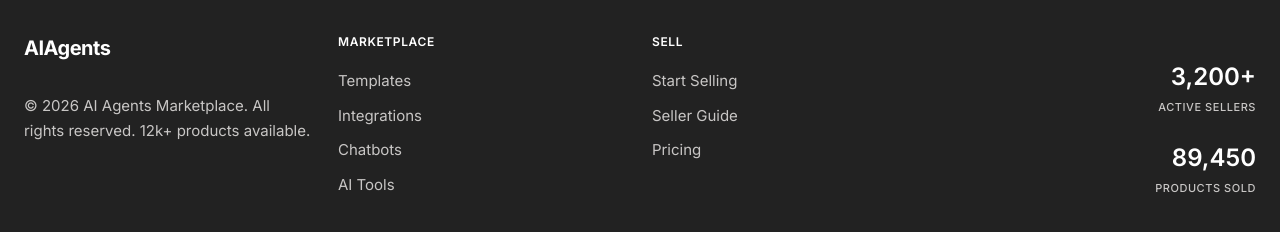
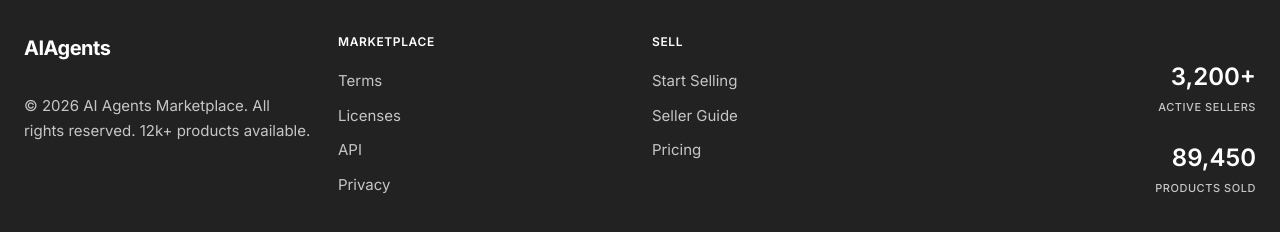
Before and after one commit to Narayudha18/AI_Marketplace, a React (Vite) app: page /start-selling in a window 1280 px wide. Shown: the part 1454-1686 px from the top of the page. Built offline with nearby package versions, Linux system fonts and the light colour scheme.

Commit message:
fix: ganti semua inline footer kolom kategori jadi Marketplace dengan Link ke Terms/Licenses/API/Privacy

```diff
--- a/src/pages/AiTools.jsx
+++ b/src/pages/AiTools.jsx
@@ -292,11 +292,11 @@ export default function AiTools() {
           <p className="text-[15px] text-secondary-fixed-dim mt-4 leading-relaxed">&copy; 2026 AI Agents Marketplace. 1,000+ tools & APIs.</p>
         </div>
         <div className="flex flex-col gap-3">
-          <h4 className="text-xs font-semibold text-surface font-bold uppercase tracking-wider mb-2">Tools</h4>
-          <a className="text-[15px] text-secondary-fixed-dim hover:text-surface hover:underline decoration-primary transition-colors" href="#">LLM APIs</a>
-          <a className="text-[15px] text-secondary-fixed-dim hover:text-surface hover:underline decoration-primary transition-colors" href="#">Image Gen</a>
-          <a className="text-[15px] text-secondary-fixed-dim hover:text-surface hover:underline decoration-primary transition-colors" href="#">Audio APIs</a>
-          <a className="text-[15px] text-secondary-fixed-dim hover:text-surface hover:underline decoration-primary transition-colors" href="#">Vector DBs</a>
+          <h4 className="text-xs font-semibold text-surface font-bold uppercase tracking-wider mb-2">Marketplace</h4>
+          <Link to="/terms" className="text-[15px] text-secondary-fixed-dim hover:text-surface hover:underline decoration-primary transition-colors">Terms</Link>
+          <Link to="/licenses" className="text-[15px] text-secondary-fixed-dim hover:text-surface hover:underline decoration-primary transition-colors">Licenses</Link>
+          <Link to="/api" className="text-[15px] text-secondary-fixed-dim hover:text-surface hover:underline decoration-primary transition-colors">API</Link>
+          <Link to="/privacy" className="text-[15px] text-secondary-fixed-dim hover:text-surface hover:underline decoration-primary transition-colors">Privacy</Link>
         </div>
         <div className="flex flex-col gap-3">
           <h4 className="text-xs font-semibold text-surface font-bold uppercase tracking-wider mb-2">Help</h4>
--- a/src/pages/Automation.jsx
+++ b/src/pages/Automation.jsx
@@ -287,11 +287,11 @@ export default function Automation() {
           <p className="text-[15px] text-secondary-fixed-dim mt-4 leading-relaxed">&copy; 2026 AI Agents Marketplace. 400+ automations available.</p>
         </div>
         <div className="flex flex-col gap-3">
-          <h4 className="text-xs font-semibold text-surface font-bold uppercase tracking-wider mb-2">Automation</h4>
-          <a className="text-[15px] text-secondary-fixed-dim hover:text-surface hover:underline decoration-primary transition-colors" href="#">Workflows</a>
-          <a className="text-[15px] text-secondary-fixed-dim hover:text-surface hover:underline decoration-primary transition-colors" href="#">Marketing</a>
-          <a className="text-[15px] text-secondary-fixed-dim hover:text-surface hover:underline decoration-primary transition-colors" href="#">Sales</a>
-          <a className="text-[15px] text-secondary-fixed-dim hover:text-surface hover:underline decoration-primary transition-colors" href="#">DevOps</a>
+          <h4 className="text-xs font-semibold text-surface font-bold uppercase tracking-wider mb-2">Marketplace</h4>
+          <Link to="/terms" className="text-[15px] text-secondary-fixed-dim hover:text-surface hover:underline decoration-primary transition-colors">Terms</Link>
+          <Link to="/licenses" className="text-[15px] text-secondary-fixed-dim hover:text-surface hover:underline decoration-primary transition-colors">Licenses</Link>
+          <Link to="/api" className="text-[15px] text-secondary-fixed-dim hover:text-surface hover:underline decoration-primary transition-colors">API</Link>
+          <Link to="/privacy" className="text-[15px] text-secondary-fixed-dim hover:text-surface hover:underline decoration-primary transition-colors">Privacy</Link>
         </div>
         <div className="flex flex-col gap-3">
           <h4 className="text-xs font-semibold text-surface font-bold uppercase tracking-wider mb-2">Help</h4>
--- a/src/pages/Chatbots.jsx
+++ b/src/pages/Chatbots.jsx
@@ -295,11 +295,11 @@ export default function Chatbots() {
           <p className="text-[15px] text-secondary-fixed-dim mt-4 leading-relaxed">&copy; 2026 AI Agents Marketplace. 500+ chatbots available.</p>
         </div>
         <div className="flex flex-col gap-3">
-          <h4 className="text-xs font-semibold text-surface font-bold uppercase tracking-wider mb-2">Chatbots</h4>
-          <a className="text-[15px] text-secondary-fixed-dim hover:text-surface hover:underline decoration-primary transition-colors" href="#">Support</a>
-          <a className="text-[15px] text-secondary-fixed-dim hover:text-surface hover:underline decoration-primary transition-colors" href="#">Sales</a>
-          <a className="text-[15px] text-secondary-fixed-dim hover:text-surface hover:underline decoration-primary transition-colors" href="#">HR</a>
-          <a className="text-[15px] text-secondary-fixed-dim hover:text-surface hover:underline decoration-primary transition-colors" href="#">Education</a>
+          <h4 className="text-xs font-semibold text-surface font-bold uppercase tracking-wider mb-2">Marketplace</h4>
+          <Link to="/terms" className="text-[15px] text-secondary-fixed-dim hover:text-surface hover:underline decoration-primary transition-colors">Terms</Link>
+          <Link to="/licenses" className="text-[15px] text-secondary-fixed-dim hover:text-surface hover:underline decoration-primary transition-colors">Licenses</Link>
+          <Link to="/api" className="text-[15px] text-secondary-fixed-dim hover:text-surface hover:underline decoration-primary transition-colors">API</Link>
+          <Link to="/privacy" className="text-[15px] text-secondary-fixed-dim hover:text-surface hover:underline decoration-primary transition-colors">Privacy</Link>
         </div>
         <div className="flex flex-col gap-3">
           <h4 className="text-xs font-semibold text-surface font-bold uppercase tracking-wider mb-2">Help</h4>
--- a/src/pages/Integrations.jsx
+++ b/src/pages/Integrations.jsx
@@ -321,11 +321,11 @@ export default function Integrations() {
           </p>
         </div>
         <div className="flex flex-col gap-3">
-          <h4 className="text-xs font-semibold text-surface font-bold uppercase tracking-wider mb-2">Integrations</h4>
-          <a className="text-[15px] text-secondary-fixed-dim hover:text-surface hover:underline decoration-primary transition-colors" href="#">LLM Providers</a>
-          <a className="text-[15px] text-secondary-fixed-dim hover:text-surface hover:underline decoration-primary transition-colors" href="#">Vector DBs</a>
-          <a className="text-[15px] text-secondary-fixed-dim hover:text-surface hover:underline decoration-primary transition-colors" href="#">Voice APIs</a>
-          <a className="text-[15px] text-secondary-fixed-dim hover:text-surface hover:underline decoration-primary transition-colors" href="#">Frameworks</a>
+          <h4 className="text-xs font-semibold text-surface font-bold uppercase tracking-wider mb-2">Marketplace</h4>
+          <Link to="/terms" className="text-[15px] text-secondary-fixed-dim hover:text-surface hover:underline decoration-primary transition-colors">Terms</Link>
+          <Link to="/licenses" className="text-[15px] text-secondary-fixed-dim hover:text-surface hover:underline decoration-primary transition-colors">Licenses</Link>
+          <Link to="/api" className="text-[15px] text-secondary-fixed-dim hover:text-surface hover:underline decoration-primary transition-colors">API</Link>
+          <Link to="/privacy" className="text-[15px] text-secondary-fixed-dim hover:text-surface hover:underline decoration-primary transition-colors">Privacy</Link>
         </div>
         <div className="flex flex-col gap-3">
           <h4 className="text-xs font-semibold text-surface font-bold uppercase tracking-wider mb-2">Help</h4>
--- a/src/pages/ProductDetail.jsx
+++ b/src/pages/ProductDetail.jsx
@@ -554,10 +554,11 @@ export default function ProductDetail() {
           <p className="text-[15px] text-secondary-fixed-dim mt-4 leading-relaxed">&copy; 2026 AI Agents Marketplace. All rights reserved.</p>
         </div>
         <div className="flex flex-col gap-3">
-          <h4 className="text-xs font-semibold text-surface font-bold uppercase tracking-wider mb-2">{config.label}</h4>
-          <a className="text-[15px] text-secondary-fixed-dim hover:text-surface hover:underline decoration-primary transition-colors" href="#">Top Rated</a>
-          <a className="text-[15px] text-secondary-fixed-dim hover:text-surface hover:underline decoration-primary transition-colors" href="#">Newest</a>
-          <a className="text-[15px] text-secondary-fixed-dim hover:text-surface hover:underline decoration-primary transition-colors" href="#">Featured</a>
+          <h4 className="text-xs font-semibold text-surface font-bold uppercase tracking-wider mb-2">Marketplace</h4>
+          <Link to="/terms" className="text-[15px] text-secondary-fixed-dim hover:text-surface hover:underline decoration-primary transition-colors">Terms</Link>
+          <Link to="/licenses" className="text-[15px] text-secondary-fixed-dim hover:text-surface hover:underline decoration-primary transition-colors">Licenses</Link>
+          <Link to="/api" className="text-[15px] text-secondary-fixed-dim hover:text-surface hover:underline decoration-primary transition-colors">API</Link>
+          <Link to="/privacy" className="text-[15px] text-secondary-fixed-dim hover:text-surface hover:underline decoration-primary transition-colors">Privacy</Link>
         </div>
         <div className="flex flex-col gap-3">
           <h4 className="text-xs font-semibold text-surface font-bold uppercase tracking-wider mb-2">Help</h4>
--- a/src/pages/StartSelling.jsx
+++ b/src/pages/StartSelling.jsx
@@ -208,10 +208,10 @@ export default function StartSelling() {
         </div>
         <div className="flex flex-col gap-3">
           <h4 className="text-xs font-semibold text-surface font-bold uppercase tracking-wider mb-2">Marketplace</h4>
-          <a className="text-[15px] text-secondary-fixed-dim hover:text-surface hover:underline decoration-primary transition-colors" href="#">Templates</a>
-          <a className="text-[15px] text-secondary-fixed-dim hover:text-surface hover:underline decoration-primary transition-colors" href="#">Integrations</a>
-          <a className="text-[15px] text-secondary-fixed-dim hover:text-surface hover:underline decoration-primary transition-colors" href="#">Chatbots</a>
-          <a className="text-[15px] text-secondary-fixed-dim hover:text-surface hover:underline decoration-primary transition-colors" href="#">AI Tools</a>
+          <Link to="/terms" className="text-[15px] text-secondary-fixed-dim hover:text-surface hover:underline decoration-primary transition-colors">Terms</Link>
+          <Link to="/licenses" className="text-[15px] text-secondary-fixed-dim hover:text-surface hover:underline decoration-primary transition-colors">Licenses</Link>
+          <Link to="/api" className="text-[15px] text-secondary-fixed-dim hover:text-surface hover:underline decoration-primary transition-colors">API</Link>
+          <Link to="/privacy" className="text-[15px] text-secondary-fixed-dim hover:text-surface hover:underline decoration-primary transition-colors">Privacy</Link>
         </div>
         <div className="flex flex-col gap-3">
           <h4 className="text-xs font-semibold text-surface font-bold uppercase tracking-wider mb-2">Sell</h4>
--- a/src/pages/Templates.jsx
+++ b/src/pages/Templates.jsx
@@ -368,11 +368,11 @@ export default function Templates() {
           </p>
         </div>
         <div className="flex flex-col gap-3">
-          <h4 className="text-xs font-semibold text-surface font-bold uppercase tracking-wider mb-2">Templates</h4>
-          <a className="text-[15px] text-secondary-fixed-dim hover:text-surface hover:underline decoration-primary transition-colors" href="#">Dashboards</a>
-          <a className="text-[15px] text-secondary-fixed-dim hover:text-surface hover:underline decoration-primary transition-colors" href="#">Landing Pages</a>
-          <a className="text-[15px] text-secondary-fixed-dim hover:text-surface hover:underline decoration-primary transition-colors" href="#">E-commerce</a>
-          <a className="text-[15px] text-secondary-fixed-dim hover:text-surface hover:underline decoration-primary transition-colors" href="#">UI Kits</a>
+          <h4 className="text-xs font-semibold text-surface font-bold uppercase tracking-wider mb-2">Marketplace</h4>
+          <Link to="/terms" className="text-[15px] text-secondary-fixed-dim hover:text-surface hover:underline decoration-primary transition-colors">Terms</Link>
+          <Link to="/licenses" className="text-[15px] text-secondary-fixed-dim hover:text-surface hover:underline decoration-primary transition-colors">Licenses</Link>
+          <Link to="/api" className="text-[15px] text-secondary-fixed-dim hover:text-surface hover:underline decoration-primary transition-colors">API</Link>
+          <Link to="/privacy" className="text-[15px] text-secondary-fixed-dim hover:text-surface hover:underline decoration-primary transition-colors">Privacy</Link>
         </div>
         <div className="flex flex-col gap-3">
           <h4 className="text-xs font-semibold text-surface font-bold uppercase tracking-wider mb-2">Help</h4>
```
